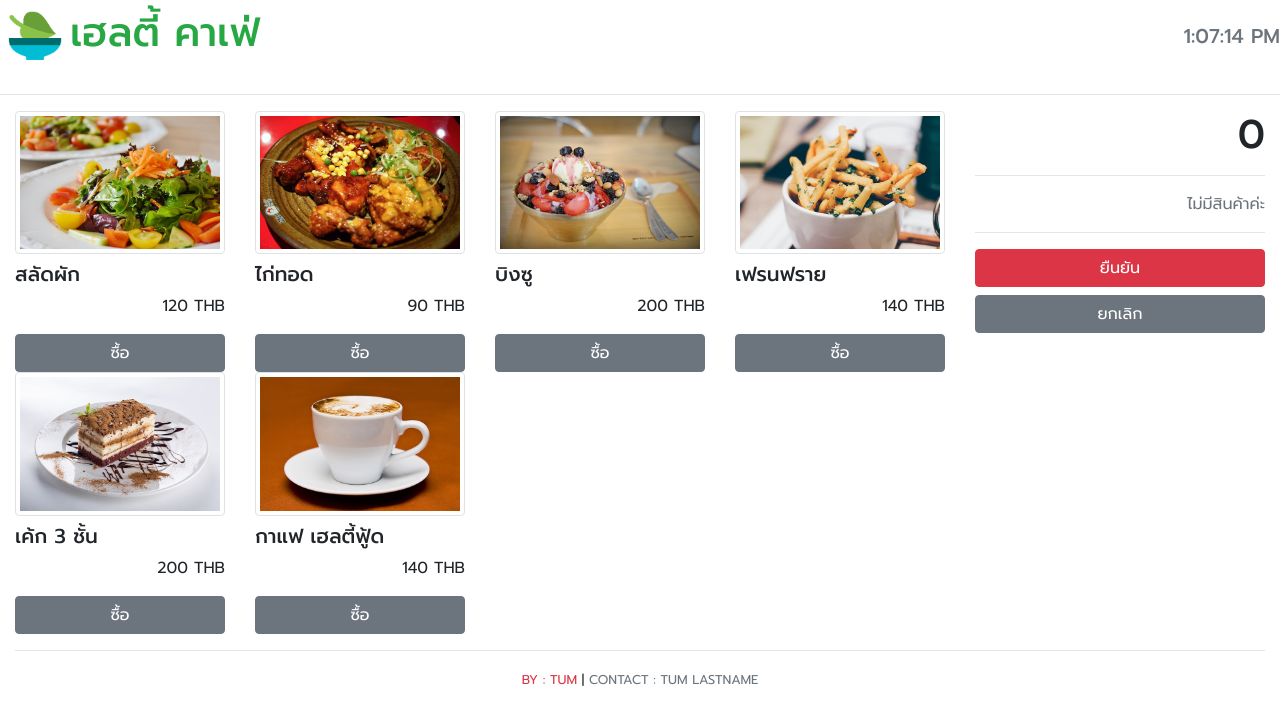
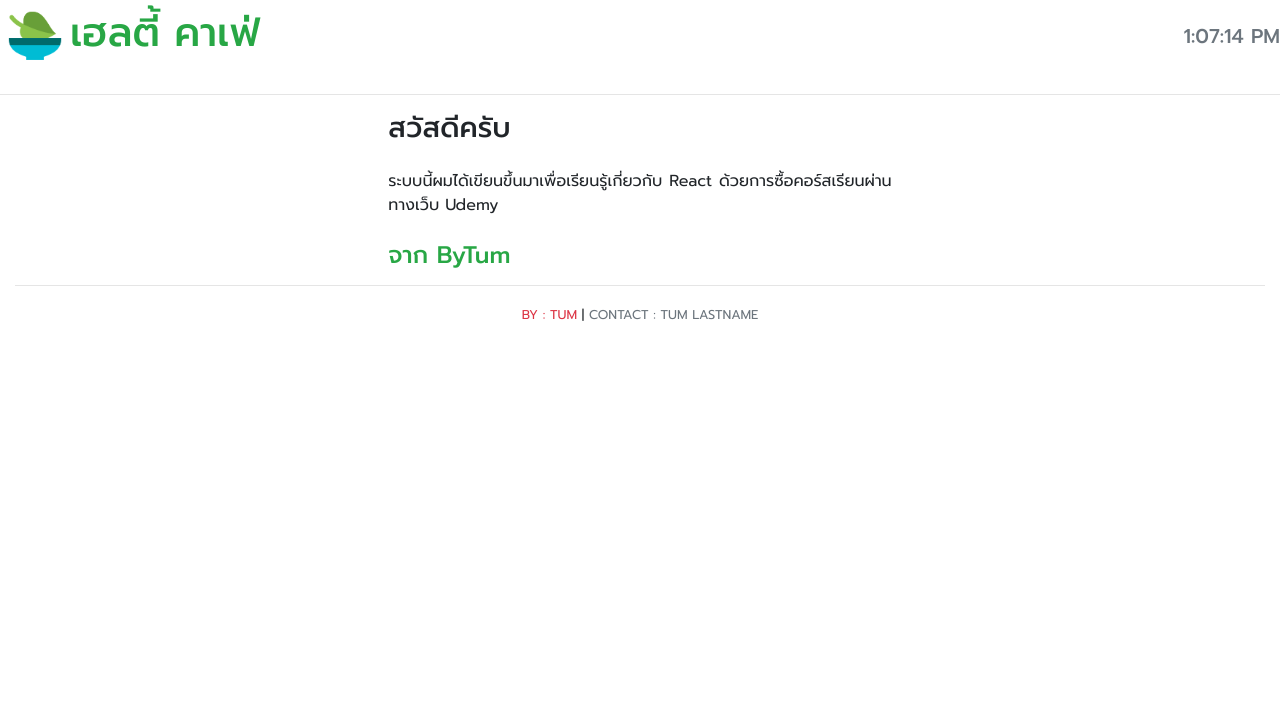
Before and after one commit to ByTum/learnReactTH, a React (Create React App) app in the folder client/: page /about in a window 1280 px wide. Shown: the top 724 px of the page. Built offline with nearby package versions, Linux system fonts and the light colour scheme; data requests are answered from the project's data file.

Commit message:
learn react router

```diff
--- a/client/package.json
+++ b/client/package.json
@@ -8,8 +8,10 @@
     "@testing-library/user-event": "^13.5.0",
     "axios": "^1.3.4",
     "bootstrap": "^4.1.1",
+    "json-server": "^0.17.2",
     "react": "^18.2.0",
     "react-dom": "^18.2.0",
+    "react-router-dom": "^6.9.0",
     "react-scripts": "5.0.1",
     "web-vitals": "^2.1.4"
   },
--- a/client/src/App.js
+++ b/client/src/App.js
@@ -1,89 +1,21 @@
 import "./App.css";
 import React, { Component } from "react";
-import Header from "./components/Header";
-import Moniter from "./components/moniter/Moniter";
-import Footer from "./components/Footer";
-// import ProductItem from "./components/product/ProductItem";
-import axios from "axios";
+import { BrowserRouter, Route, Routes } from "react-router-dom";
+import Home from "./containers/Home";
+import About from "./containers/About";
 
 class App extends Component {
-  constructor(props) {
-    super(props);
-    this.state = { products: "" };
-  }
-
-  componentDidMount() {
-    // solution 1
-    /*
-    this.setState({
-      products: [
-        {
-          productId: 1,
-          productName: "สลัดผัก",
-          unitPrice: "120",
-          thumbnail: "/images/product/1.jpg",
-        },
-        {
-          productId: 2,
-          productName: "ไก่ทอด",
-          unitPrice: "90",
-          thumbnail: "/images/product/2.jpg",
-        },
-        {
-          productId: 3,
-          productName: "บิงซู",
-          unitPrice: "200",
-          thumbnail: "/images/product/3.jpg",
-        },
-        {
-          productId: 4,
-          productName: "เฟรนฟราย",
-          unitPrice: "140",
-          thumbnail: "/images/product/4.jpg",
-        },
-        {
-          productId: 5,
-          productName: "เค้ก 3 ชั้น",
-          unitPrice: "200",
-          thumbnail: "/images/product/5.jpg",
-        },
-        {
-          productId: 6,
-          productName: "กาแฟ เฮลตี้ฟู้ด",
-          unitPrice: "140",
-          thumbnail: "/images/product/6.jpg",
-        },
-      ],
-    });
-    */
-    // solution 2 get data from api
-    /*
-    fetch("http://localhost:3001/products", { method: "GET" })
-      .then((res) => res.json())
-      .then((res) => {
-        this.setState({ products: res });
-      });
-      */
-    // solution 3 axios
-    axios.get("http://localhost:3001/products").then((res) => {
-      // console.log(res.data);
-      {
-        this.setState({ products: res.data });
-      }
-    });
+  renderRouter() {
+    return (
+      <Routes>
+        <Route exact path="/" Component={Home} />
+        <Route exact path="/about" Component={About} />
+      </Routes>
+    );
   }
 
   render() {
-    return (
-      <div className="App">
-        <Header />
-        {/* <ProductItem productName="Iphone" unitPrice="45000" />
-        <ProductItem productName="I Pad" unitPrice="20000" />
-        <ProductItem productName="I Pod" unitPrice="5000" /> */}
-        <Moniter products={this.state.products} />
-        <Footer firstname="tum" lastname="tum lastname" />
-      </div>
-    );
+    return <BrowserRouter> {this.renderRouter()} </BrowserRouter>;
   }
 }
 export default App;
--- /dev/null
+++ b/client/src/containers/About.js
@@ -0,0 +1,22 @@
+import React from "react";
+import Header from "../components/Header";
+import Footer from "../components/Footer";
+
+const About = () => {
+  return (
+    <div>
+      <Header />
+      <div className="container col-md-5">
+        <h3>สวัสดีครับ</h3>
+        <p className="title text-justify mt-4 mb-4">
+          ระบบนี้ผมได้เขียนขึ้นมาเพื่อเรียนรู้เกี่ยวกับ React
+          ด้วยการซื้อคอร์สเรียนผ่านทางเว็บ Udemy
+        </p>
+        <h4 className="text-success">จาก ByTum</h4>
+      </div>
+      <Footer firstname="tum" lastname="tum lastname" />
+    </div>
+  );
+};
+
+export default About;
--- /dev/null
+++ b/client/src/containers/Home.js
@@ -0,0 +1,88 @@
+import React, { Component } from "react";
+import Header from "../components/Header";
+import Moniter from "../components/moniter/Moniter";
+import Footer from "../components/Footer";
+// import ProductItem from "./components/product/ProductItem";
+import axios from "axios";
+
+class Home extends Component {
+  constructor(props) {
+    super(props);
+    this.state = { products: "" };
+  }
+
+  componentDidMount() {
+    // solution 1
+    /*
+    this.setState({
+      products: [
+        {
+          productId: 1,
+          productName: "สลัดผัก",
+          unitPrice: "120",
+          thumbnail: "/images/product/1.jpg",
+        },
+        {
+          productId: 2,
+          productName: "ไก่ทอด",
+          unitPrice: "90",
+          thumbnail: "/images/product/2.jpg",
+        },
+        {
+          productId: 3,
+          productName: "บิงซู",
+          unitPrice: "200",
+          thumbnail: "/images/product/3.jpg",
+        },
+        {
+          productId: 4,
+          productName: "เฟรนฟราย",
+          unitPrice: "140",
+          thumbnail: "/images/product/4.jpg",
+        },
+        {
+          productId: 5,
+          productName: "เค้ก 3 ชั้น",
+          unitPrice: "200",
+          thumbnail: "/images/product/5.jpg",
+        },
+        {
+          productId: 6,
+          productName: "กาแฟ เฮลตี้ฟู้ด",
+          unitPrice: "140",
+          thumbnail: "/images/product/6.jpg",
+        },
+      ],
+    });
+    */
+    // solution 2 get data from api
+    /*
+    fetch("http://localhost:3001/products", { method: "GET" })
+      .then((res) => res.json())
+      .then((res) => {
+        this.setState({ products: res });
+      });
+      */
+    // solution 3 axios
+    axios.get("http://localhost:3001/products").then((res) => {
+      // console.log(res.data);
+      {
+        this.setState({ products: res.data });
+      }
+    });
+  }
+
+  render() {
+    return (
+      <div className="Home">
+        <Header />
+        {/* <ProductItem productName="Iphone" unitPrice="45000" />
+        <ProductItem productName="I Pad" unitPrice="20000" />
+        <ProductItem productName="I Pod" unitPrice="5000" /> */}
+        <Moniter products={this.state.products} />
+        <Footer firstname="tum" lastname="tum lastname" />
+      </div>
+    );
+  }
+}
+export default Home;
```
Also changed, not shown: client/src/containers/error/NotFound.js (added), client/src/containers/order/Order.js (added), client/src/containers/product/Product.js (added), 2 other files (tests, documents, lock files or other folders).
